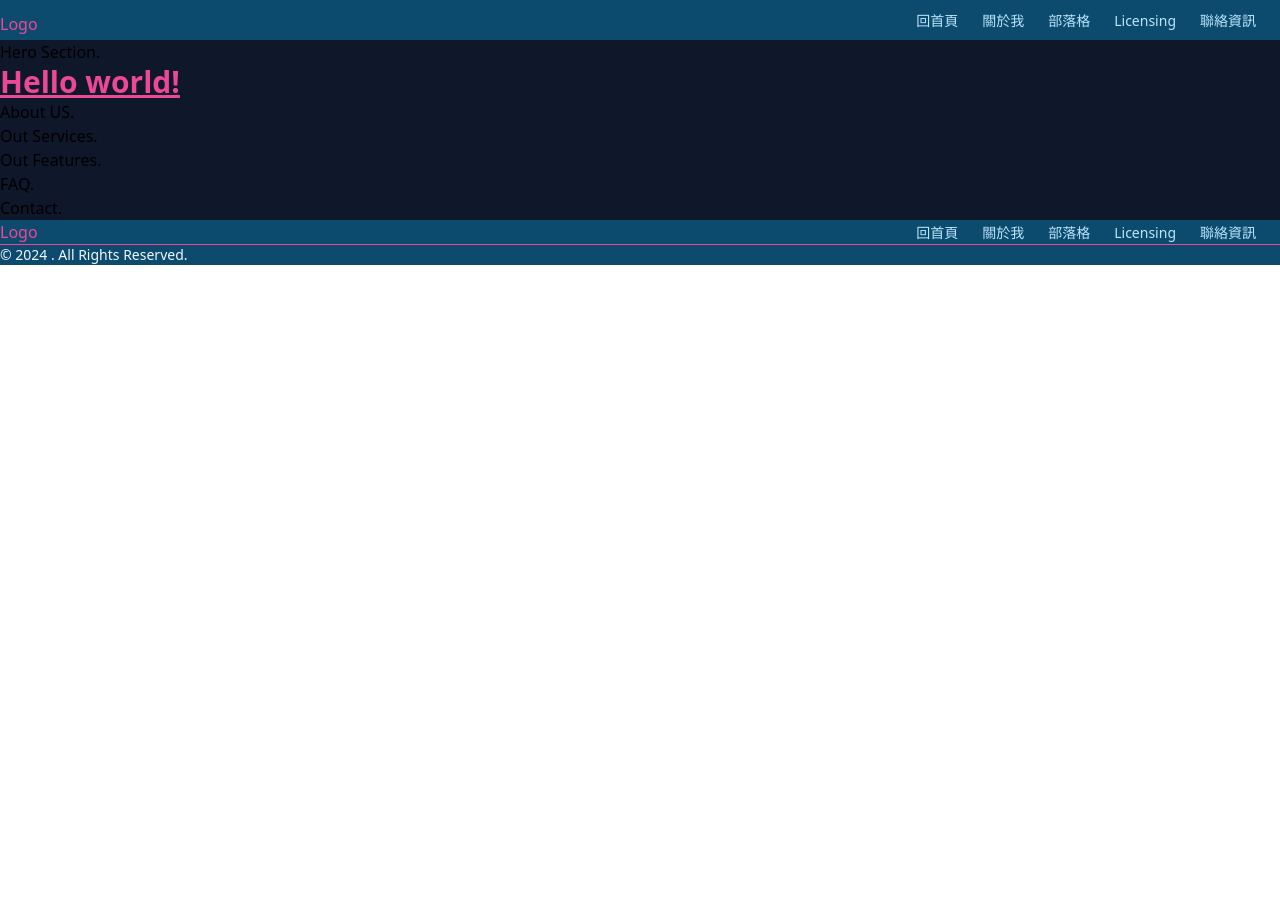
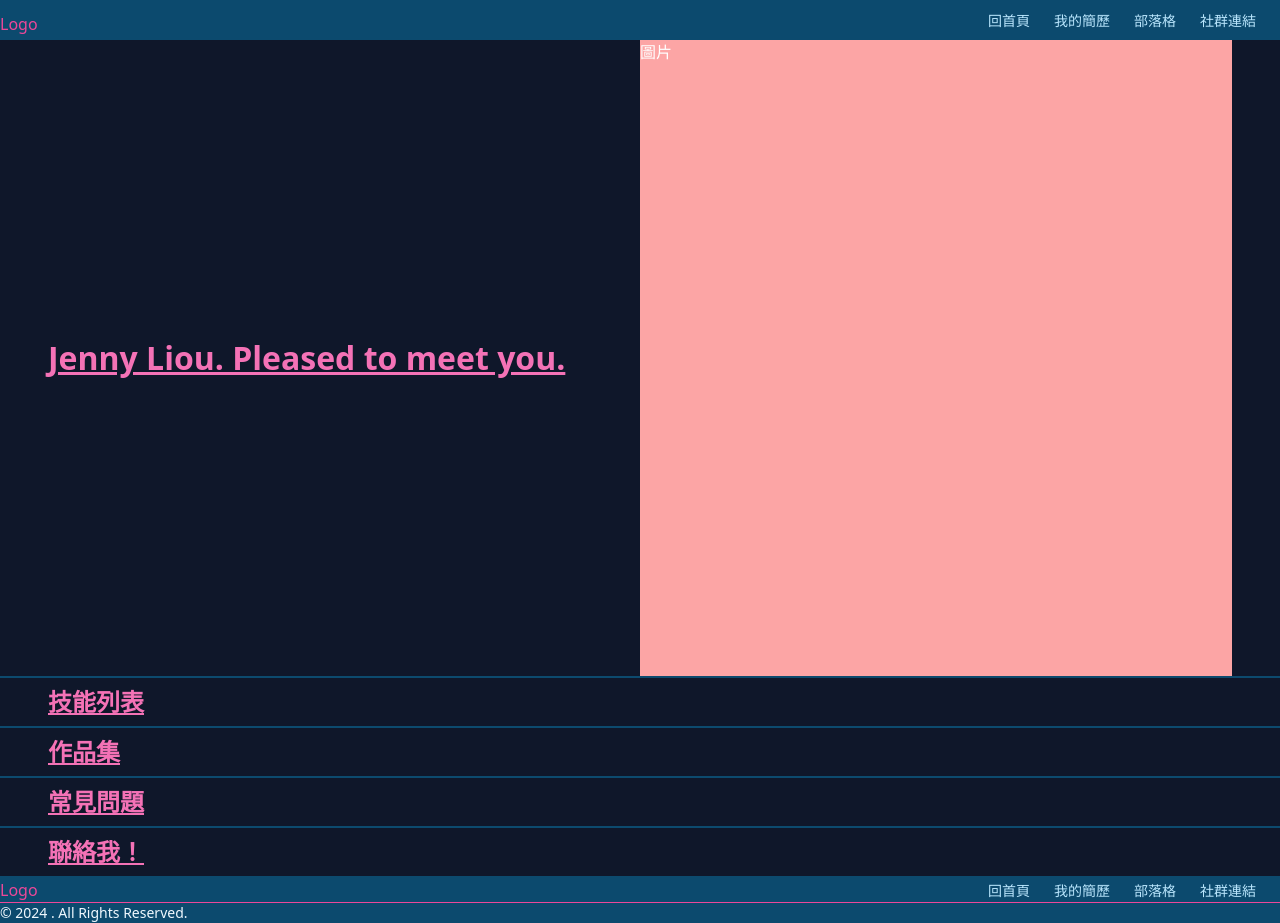
Before and after one commit to aoigj100a/aoigj100-website, a Next.js app: page / in a window 1280 px wide. Before the commit the page ends 800 px from the top, so only its background shows below. Built offline with nearby package versions, Linux system fonts and the light colour scheme.

Commit message:
add: Section style: link url

```diff
--- a/src/components/common/menu/Menu.tsx
+++ b/src/components/common/menu/Menu.tsx
@@ -7,7 +7,11 @@ export const Menu = () => {
         <Link href="/" linkName="回首頁" />
       </li>
       <li>
-        <Link href="/about" linkName="關於我" />
+        <Link
+          href="https://www.cakeresume.com/s--d6XTXjnKaX_REa8KLLKO4Q--/c587fc"
+          linkName="我的簡歷"
+          target="_blank"
+        />
       </li>
       <li>
         <Link
@@ -17,17 +21,9 @@ export const Menu = () => {
         />
       </li>
       <li>
-        <a
-          href="#"
-          className="mr-4 text-sm text-sky-200 hover:underline md:mr-6"
-        >
-          Licensing
-        </a>
-      </li>
-      <li>
         <Link
           href="https://portaly.cc/aoigj100"
-          linkName="聯絡資訊"
+          linkName="社群連結"
           target="_blank"
         />
       </li>
--- /dev/null
+++ b/src/components/common/section/Section.tsx
@@ -0,0 +1,7 @@
+export const Section = ({ children }) => {
+    return (
+        <section className="px-[8px] border-sky-900 border-b-[2px] lg:px-[48px]">
+            {children}
+        </section>
+    );
+};
--- a/src/components/footer/Footer.tsx
+++ b/src/components/footer/Footer.tsx
@@ -12,7 +12,11 @@ const Footer = () => {
             <Link href="/" linkName="回首頁" />
           </li>
           <li>
-            <Link href="/about" linkName="關於我" />
+          <Link
+              href="https://www.cakeresume.com/s--d6XTXjnKaX_REa8KLLKO4Q--/c587fc"
+              linkName="我的簡歷"
+              target="_blank"
+            />
           </li>
           <li>
             <Link
@@ -22,17 +26,9 @@ const Footer = () => {
             />
           </li>
           <li>
-            <a
-              href="#"
-              className="mr-4 text-sm text-sky-200 hover:underline md:mr-6"
-            >
-              Licensing
-            </a>
-          </li>
-          <li>
             <Link
               href="https://portaly.cc/aoigj100"
-              linkName="聯絡資訊"
+              linkName="社群連結"
               target="_blank"
             />
           </li>
--- a/src/pages/index.tsx
+++ b/src/pages/index.tsx
@@ -1,35 +1,28 @@
+import { Section } from "@/components/common/section/Section";
+
 export default function Home() {
   return (
     <main className="bg-slate-900">
-      <section>
-        Hero Section.
-        {/* <button
-          className="middle none center mr-4 rounded-lg bg-red-500 py-3 px-6 font-sans text-xs font-bold uppercase text-white shadow-md shadow-red-500/20 transition-all hover:shadow-lg hover:shadow-red-500/40 focus:opacity-[0.85] focus:shadow-none active:opacity-[0.85] active:shadow-none disabled:pointer-events-none disabled:opacity-50 disabled:shadow-none"
-          data-ripple-light="true"
-        >
-          Button
-        </button>
-        <button
-          className="middle none center mr-4 rounded-lg bg-green-500 py-3 px-6 font-sans text-xs font-bold uppercase text-white shadow-md shadow-green-500/20 transition-all hover:shadow-lg hover:shadow-green-500/40 focus:opacity-[0.85] focus:shadow-none active:opacity-[0.85] active:shadow-none disabled:pointer-events-none disabled:opacity-50 disabled:shadow-none"
-          data-ripple-light="true"
-        >
-          Button
-        </button>
-        <button
-          className="middle none center rounded-lg bg-orange-500 py-3 px-6 font-sans text-xs font-bold uppercase text-white shadow-md shadow-orange-500/20 transition-all hover:shadow-lg hover:shadow-orange-500/40 focus:opacity-[0.85] focus:shadow-none active:opacity-[0.85] active:shadow-none disabled:pointer-events-none disabled:opacity-50 disabled:shadow-none"
-          data-ripple-light="true"
-        >
-          Button
-        </button> */}
-        <h1 className="text-3xl font-bold underline text-pink-500 ">
-          Hello world!
-        </h1>
-      </section>
-      <section>About US.</section>
-      <section>Out Services.</section>
-      <section>Out Features.</section>
-      <section>FAQ.</section>
-      <section>Contact.</section>
+      <Section>
+        <div className="flex">
+          <h1 className="flex-1 font-bold underline text-pink-400 pt-[300px] pb-[300px]">
+            Jenny Liou. Pleased to meet you.
+          </h1>
+          <div className="flex-1 text-white bg-red-300">圖片</div>
+        </div>
+      </Section>
+      <Section>
+        <h2 className="font-bold underline text-pink-400">技能列表</h2>
+      </Section>
+      <Section>
+        <h2 className="font-bold underline text-pink-400">作品集</h2>
+      </Section>
+      <Section>
+        <h2 className="font-bold underline text-pink-400">常見問題</h2>
+      </Section>
+      <Section>
+        <h2 className="font-bold underline text-pink-400">聯絡我！</h2>
+      </Section>
     </main>
   );
 }
--- a/src/styles/globals.css
+++ b/src/styles/globals.css
@@ -1,3 +1,13 @@
 @tailwind base;
 @tailwind components;
 @tailwind utilities;
+
+h1 {
+  font-size: 2rem ;
+  line-height: 2.25rem /* 36px */;
+}
+
+h2 {
+  font-size: 1.5rem;
+  line-height: 3rem;
+}
```
